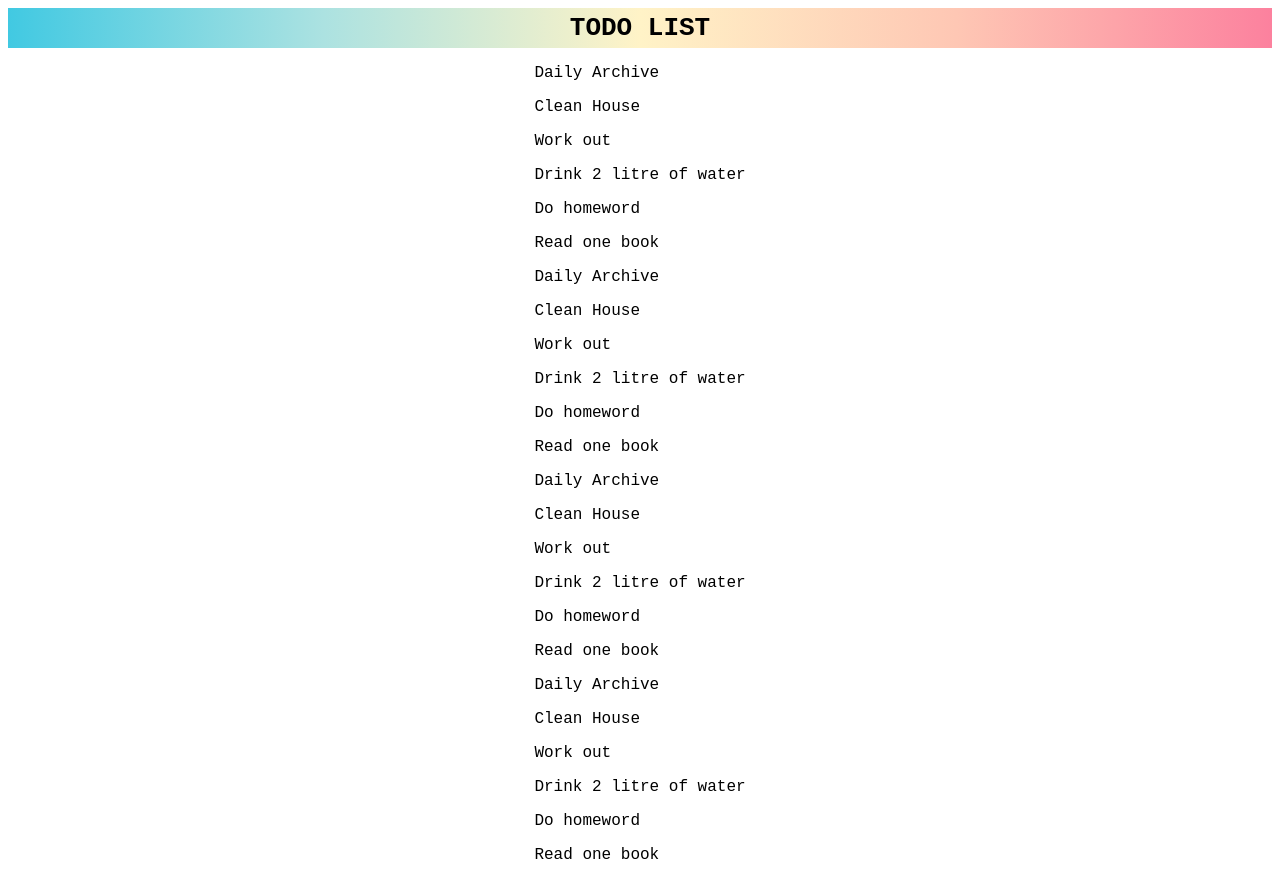
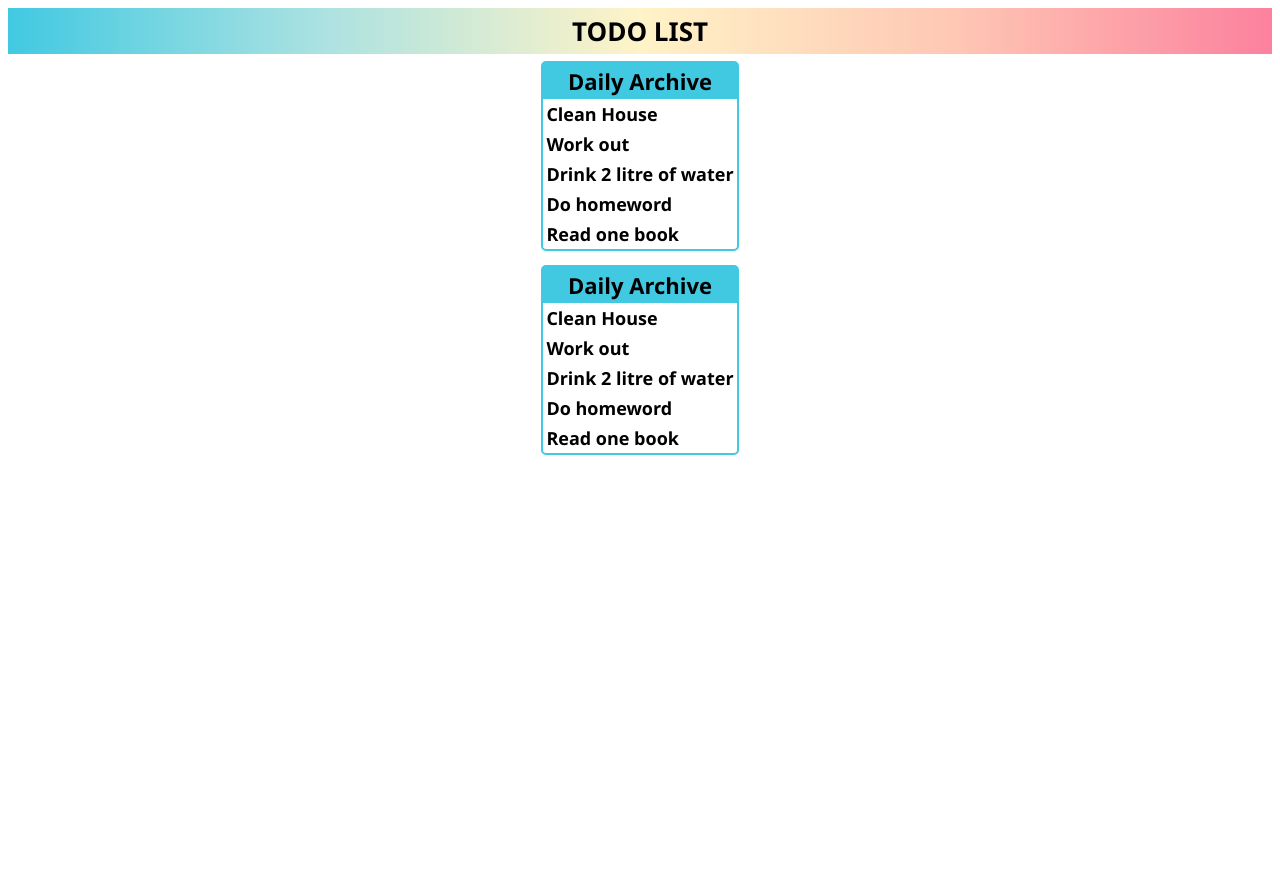
Before and after one commit to ivwilina/todo-list-v1, a plain HTML site: page index.html in a window 1280 px wide. After the commit the page ends 800 px from the top, so only its background shows below. Drawn offline with Linux system fonts and the light colour scheme.

Commit message:
basic component css

```diff
--- a/index.html
+++ b/index.html
@@ -9,88 +9,50 @@
 </head>
 <body>
     <div class="title-bar">
-        <p>TODO LIST</p>
+        TODO LIST
     </div>
     <div class="container">
         <div class="list-container">
             <div class="category">
                 <div class="category-title">
-                    <p>Daily Archive</p>
+                    Daily Archive
                 </div>
                 <div class="goal">
-                    <p>Clean House</p>
+                    Clean House
                 </div>
                 <div class="goal">
-                    <p>Work out</p>
+                    Work out
                 </div>
                 <div class="goal">
-                    <p>Drink 2 litre of water</p>
+                    Drink 2 litre of water
                 </div>
                 <div class="goal">
-                    <p>Do homeword</p>
+                    Do homeword
                 </div>
                 <div class="goal">
-                    <p>Read one book</p>
+                    Read one book
                 </div>
             </div>
+        </div>
+        <div class="list-container">
             <div class="category">
                 <div class="category-title">
-                    <p>Daily Archive</p>
+                    Daily Archive
                 </div>
                 <div class="goal">
-                    <p>Clean House</p>
+                    Clean House
                 </div>
                 <div class="goal">
-                    <p>Work out</p>
+                    Work out
                 </div>
                 <div class="goal">
-                    <p>Drink 2 litre of water</p>
+                    Drink 2 litre of water
                 </div>
                 <div class="goal">
-                    <p>Do homeword</p>
+                    Do homeword
                 </div>
                 <div class="goal">
-                    <p>Read one book</p>
-                </div>
-            </div>
-            <div class="category">
-                <div class="category-title">
-                    <p>Daily Archive</p>
-                </div>
-                <div class="goal">
-                    <p>Clean House</p>
-                </div>
-                <div class="goal">
-                    <p>Work out</p>
-                </div>
-                <div class="goal">
-                    <p>Drink 2 litre of water</p>
-                </div>
-                <div class="goal">
-                    <p>Do homeword</p>
-                </div>
-                <div class="goal">
-                    <p>Read one book</p>
-                </div>
-            </div>
-            <div class="category">
-                <div class="category-title">
-                    <p>Daily Archive</p>
-                </div>
-                <div class="goal">
-                    <p>Clean House</p>
-                </div>
-                <div class="goal">
-                    <p>Work out</p>
-                </div>
-                <div class="goal">
-                    <p>Drink 2 litre of water</p>
-                </div>
-                <div class="goal">
-                    <p>Do homeword</p>
-                </div>
-                <div class="goal">
-                    <p>Read one book</p>
+                    Read one book
                 </div>
             </div>
         </div>
--- a/style.css
+++ b/style.css
@@ -1,24 +1,16 @@
 * {
-    font-family: 'Courier New', Courier, monospace;
+    font-family:'Segoe UI', Tahoma, Geneva, Verdana, sans-serif;
     box-sizing: border-box;
 }
 
 .title-bar{
     width: 100%;
     background: linear-gradient(to right, #41C9E2, #ACE2E1, #FFF3C7, #FEC7B4, #FC819E);
-    display: flex;
-    flex-direction: column;
-    align-items: center;
-}
-.title-bar > p{
+    text-align: center;
     font-size: 26px;
     font-weight: bold;
     padding-top: 5px;
     padding-bottom: 5px;
-    margin-block-start: 0px;
-    margin-block-end: 0px;
-    margin-inline-start: 0px;
-    margin-inline-end: 0px;
 }
 .container{
     width: 100%;
@@ -26,13 +18,29 @@
     flex-direction: column;
     align-items: center;
 }
+.category{
+    margin: 7px;
+    border: 2px solid #41C9E2;
+    border-radius: 5px;
+}
+.category-title{
+    width: 100%;
+    background-color: #41C9E2;
+    text-align: center;
+    font-size: 22px;
+    font-weight: bold;
+    padding-top: 3px;
+    padding-bottom: 3px;
+}
+.goal{
+    padding: 3px 3px;
+    font-size: 18px;
+    font-weight: 600;
+}
 /* Extra small devices (phones, 600px and down) */
 @media only screen and (max-width: 600px) {
     .list-container{
-        width: 80%;
-    }
-    .category{
-        padding: 5px 2px;
+        width: 90%;
     }
 }
 
```
